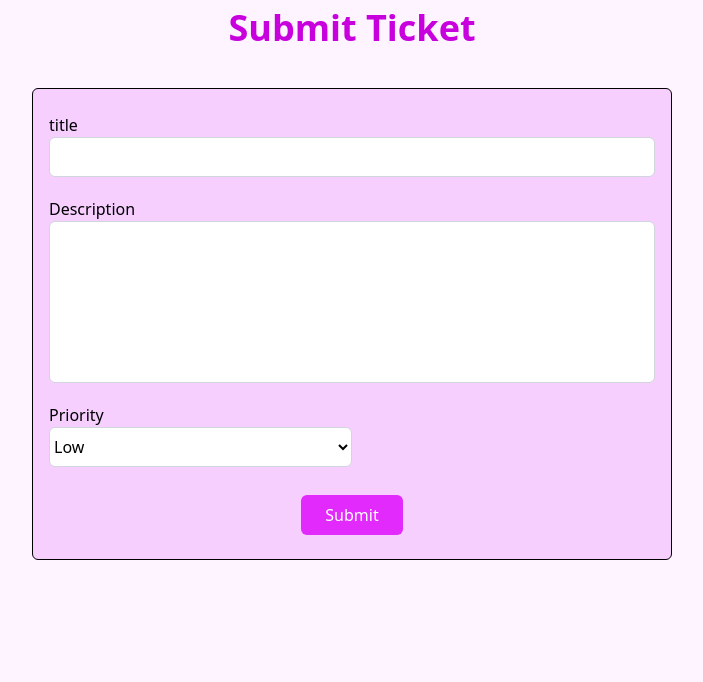
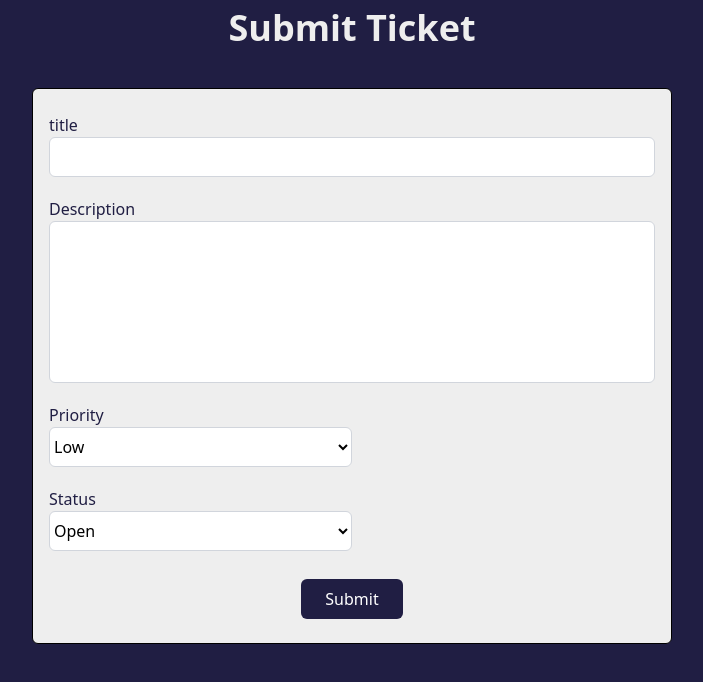
Before and after one commit to ubhaumik-dev/customer-ticketing-system, a React (Vite) app: page /submitTicket in a window 1280 px wide. Shown: the top 682 px of the page, without its empty margins (288-991 px from the left). Built offline with nearby package versions, Linux system fonts and the light colour scheme.

Commit message:
changed the colours

```diff
--- a/package.json
+++ b/package.json
@@ -12,10 +12,10 @@
   "dependencies": {
     "@tailwindcss/vite": "^4.1.13",
     "formik": "^2.4.6",
+    "hugeicons-react": "^0.3.0",
     "react": "^19.1.1",
     "react-dom": "^19.1.1",
     "react-router-dom": "^7.8.2",
-    "tailwindcss": "^4.1.13",
     "uuid": "^13.0.0",
     "yup": "^1.7.0"
   },
@@ -28,6 +28,7 @@
     "eslint-plugin-react-hooks": "^5.2.0",
     "eslint-plugin-react-refresh": "^0.4.20",
     "globals": "^16.3.0",
+    "tailwindcss": "^4.1.13",
     "typescript": "~5.8.3",
     "typescript-eslint": "^8.39.1",
     "vite": "^7.1.2"
--- a/src/App.css
+++ b/src/App.css
@@ -1 +1,7 @@
 @import "tailwindcss";
+@theme{
+    --color-primary-1: #201E43;
+    --color-secondary-1: #134B70;
+    --color-tertiary-1: #508C9B;
+    --color-quaternary-1: #EEEEEE;
+}
--- a/src/pages/Home.tsx
+++ b/src/pages/Home.tsx
@@ -1,13 +1,15 @@
 import React, { useState } from 'react'
 import Oops from '../components/Oops';
-
+import { Delete02Icon } from "hugeicons-react";
 import '../App.css'
 import { useNavigate } from 'react-router-dom';
+
 const Home = () => {
 
 interface dataType{
   title: string,
   description:string,
+  status:string,
   priority:string,
   id: string,
   date: string,
@@ -18,17 +20,59 @@ interface dataType{
   return (
 
     <div >
-      <div className='navbar h-20 bg-blue-300 flex flex-row justify-evenly lg:h-30'>
-       <p className='text-fuchsia-800 text-2xl font-extrabold my-auto md:text-3xl lg:text-4xl xl:text-5xl'> TicketNow </p>
-       <button className="bg-fuchsia-600 h-fit w-fit px-6 py-2 rounded-md text-white my-auto cursor-pointer md:text-2xl lg:py-4 lg:px-6  xl:rounded-lg hover:bg-fuchsia-700" onClick={() =>{navigate('/submitTicket')}} >Add ticket</button>
+      <div className='navbar h-20 bg-primary-1 flex flex-row justify-evenly lg:h-30'>
+       <p className='text-quaternary-1 text-2xl font-extrabold my-auto md:text-3xl lg:text-4xl xl:text-5xl'> TicketNow </p>
+       <button className="bg-quaternary-1 h-fit w-fit px-6 py-2 rounded-md text-primary-1 my-auto cursor-pointer md:text-2xl  lg:px-6  xl:rounded-lg " onClick={() =>{navigate('/submitTicket')}} >Add ticket</button>
       </div>
      {data.length===0 ? <Oops/>:
     <>
+    <div className='h-screen w-full px-3 md:px-4 bg-white '>
+     <div className='md:flex md:flex-row md:justify-between'>
+    <input placeholder='Search Query' className='px-2 h-10 w-5/7  mt-4 md:w-2/7 bg-white rounded-md border border-fuchsia-900 focus:outline-primary-1'/>
+   <div className='flex flex-row justify-evenly mt-5 md:gap-x-4'>
+    <label className='mt-2'> Priority</label>
+    <select className='h-fit w-fit px-2 py-1 border border-black rounded-md ml-2 bg-white'>
+      <option> Low</option>
+      <option> Medium</option>
+      <option> High</option>
+    </select>
+     <label className='mt-2'> Status</label>
+    <select className='h-fit w-fit px-2 py-1 border border-black rounded-md ml-2 bg-white'>
+      <option> Open</option>
+      <option> Pending</option>
+      <option> Resolved</option>
+    </select>
+    </div>
+   </div>
+   <div className=' lg:grid lg:grid-cols-3 lg:space-x-3'>
     {
-      data.map(item =><p key={item.id}>{item.id}</p>)
+
+      data.map(item =>
+
+      <div className='h-auto max-h-auto w-auto max-w-auto space-y-4 px-2 py-4 border border-fuchsia-800 bg-quaternary-1 text-primary-1  rounded-md mt-10 ' key={item.id}>
+        <div className='flex flex-row justify-between'>
+        <p>ID: {item.id}</p>
+        <p>{item.priority}</p>
+        </div>
+        <p className='max-w-6/7 overflow-hidden truncate'>{item.title} </p>
+        <div className='flex gap-2 max-w-fit'>
+        <button className='text-primary-1 font-bold h-fit w-fit px-2 py-2 border border-primary-1 rounded-md'>View</button>
+        <button className='text-white font-bold h-fit w-fit px-2 py-2 bg-primary-1 rounded-md'>Update</button>
+        <Delete02Icon size={30} className='mt-2'/>
+        </div>
+        <div>
+          <p>Status:  {item.status}</p>
+          <p>Created Date:  {item.date}</p>
+        </div>
+      </div>
+
+
+      )
     }
-
-    </>}
+    </div>
+    </div>
+    </>
+    }
     </div>
 
   )
--- a/src/pages/SubmitTicket.tsx
+++ b/src/pages/SubmitTicket.tsx
@@ -8,6 +8,7 @@ interface dataType{
   title: string,
   description:string,
   priority:string,
+  status:string,
   id: string,
   date: string,
   time: string
@@ -22,9 +23,10 @@ const SubmitTicket = () => {
       title: '',
       description: '',
       priority:'',
+      status:'open',
       id:'',
       date:'',
-      time:''
+      time:'',
     },
     validationSchema: Yup.object({
       title: Yup.string()
@@ -37,7 +39,7 @@ const SubmitTicket = () => {
     }),
     onSubmit: (values: dataType ) => {
       //alert(JSON.stringify(values, null, 2));
-      const id= crypto.randomUUID();
+      const id= crypto.randomUUID().slice(0,5);
       const date = new Date().toLocaleDateString();
       const time= new Date().toLocaleTimeString();
       //console.log(values)
@@ -61,11 +63,11 @@ const SubmitTicket = () => {
   });
   return (
     <>
-    <div className='w-screen h-screen bg-fuchsia-50  xl:py-2'>
-    <h1 className='text-fuchsia-600 text-center font-bold text-4xl my-auto'>Submit Ticket</h1>
-    <form onSubmit={formik.handleSubmit}  className='flex flex-col h-fit w-fit border border-black  rounded-md mx-auto my-auto py-6 px-4 bg-fuchsia-200 mt-10 max-h-fit md:w-1/2'>
+    <div className='w-screen h-screen bg-primary-1  xl:py-2'>
+    <h1 className='text-quaternary-1 text-center font-bold text-4xl my-auto'>Submit Ticket</h1>
+    <form onSubmit={formik.handleSubmit}  className='flex flex-col h-fit w-fit border border-black  rounded-md mx-auto my-auto py-6 px-4 bg-quaternary-1 mt-10 max-h-fit md:w-1/2'>
 
-      <label htmlFor="title">title</label>
+      <label htmlFor="title" className='text-primary-1'>title</label>
       <input
         id="title"
         name="title"
@@ -79,7 +81,7 @@ const SubmitTicket = () => {
         <div>{formik.errors.title}</div>
       ) : null}
 
-      <label htmlFor="description" className='mt-5'>Description</label>
+      <label htmlFor="description" className='mt-5 text-primary-1'>Description</label>
       <textarea
         id="description"
         name="description"
@@ -92,7 +94,7 @@ const SubmitTicket = () => {
       {formik.touched.description && formik.errors.description ? (
         <div>{formik.errors.description}</div>
       ) : null}
-<label className='mt-5'> Priority</label>
+<label className='mt-5 text-primary-1'> Priority</label>
    <select
             name='priority'
             className='bg-white h-10 rounded-md border border-gray-300  focus:outline-violet-900 lg:w-1/2'
@@ -108,8 +110,24 @@ const SubmitTicket = () => {
       {formik.touched.priority && formik.errors.priority ? (
         <div>{formik.errors.priority}</div>
       ) : null}
+      <label className='mt-5 text-primary-1'> Status </label>
+   <select
+            name='status'
+            className='bg-white h-10 rounded-md border border-gray-300  focus:outline-violet-900 lg:w-1/2'
+            value={formik.values.status}
+            onChange={formik.handleChange}
+            onBlur={formik.handleBlur}
 
-      <button type="submit" className='h-fit w-fit px-6 py-2 bg-fuchsia-500 rounded-md mt-5 text-white cursor-pointer hover:bg-fuchsia-700 lg:m-auto lg:mt-7'>Submit</button>
+          >
+            <option value="Open" className='rounded' id='low' defaultChecked>Open</option>
+            <option value="Pending" className='rounded' id='medium'>Pending</option>
+            <option value="Resolved" className='rounded' id='high'>Resolved</option>
+          </select>
+      {formik.touched.status && formik.errors.status ? (
+        <div>{formik.errors.status}</div>
+      ) : null}
+
+      <button type="submit" className='h-fit w-fit px-6 py-2 bg-primary-1 rounded-md mt-5 text-white cursor-pointer lg:m-auto lg:mt-7'>Submit</button>
     </form>
     </div>
   </>
--- /dev/null
+++ b/tailwind.config.ts
@@ -0,0 +1,16 @@
+// tailwind.config.ts
+import type { Config } from 'tailwindcss'
+
+const config: Config = {
+  theme: {
+    extend: {
+      colors: {
+        brandBlue: '#1E40AF',
+        brandPink: '#EC4899',
+        customGray: '#1F2937',
+      },
+    },
+  },
+}
+
+export default config
--- a/vite.config.ts
+++ b/vite.config.ts
@@ -1,7 +1,10 @@
 import { defineConfig } from 'vite'
+import react from '@vitejs/plugin-react'
 import tailwindcss from '@tailwindcss/vite'
+
 export default defineConfig({
   plugins: [
+    react(),
     tailwindcss(),
   ],
 })
```
Also changed, not shown: 1 other file (tests, documents, lock files or other folders).
